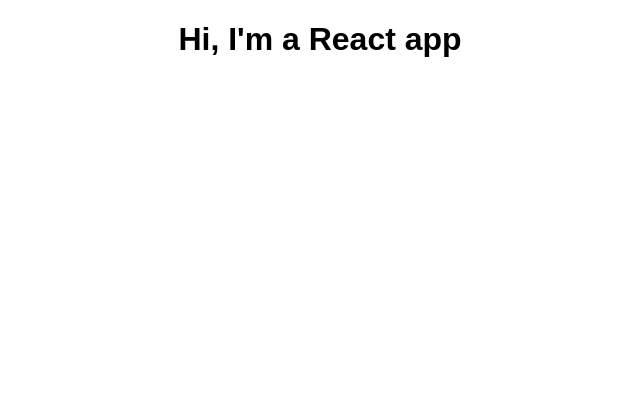
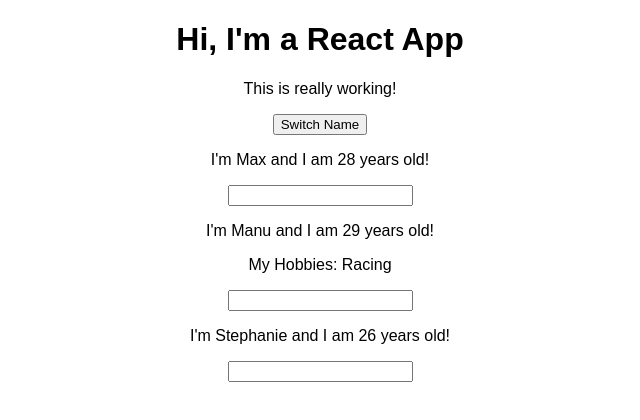
Before and after one commit to jiangmichael1/React-Refresher-Course, a React (Create React App) app in the folder react-complete-guide/: page / in a window 1280 px wide. Shown: the top 420 px of the page, without its empty margins (320-960 px from the left). Built offline with nearby package versions, Linux system fonts and the light colour scheme.

Commit message:
2-Way binding using inputs

```diff
--- a/react-complete-guide/package.json
+++ b/react-complete-guide/package.json
@@ -12,5 +12,9 @@
     "build": "react-scripts build",
     "test": "react-scripts test --env=jsdom",
     "eject": "react-scripts eject"
+  },
+  "devDependencies": {
+    "eslint": "^7.12.1",
+    "eslint-plugin-react": "^7.21.5"
   }
 }
--- a/react-complete-guide/src/App.js
+++ b/react-complete-guide/src/App.js
@@ -1,13 +1,63 @@
 import React, { Component } from 'react';
 import './App.css';
+import Person from './Person/Person';
 
 class App extends Component {
+  state = {
+    persons: [
+      { name: 'Max', age: 28 },
+      { name: 'Manu', age: 29 },
+      { name: 'Stephanie', age: 26 }
+    ],
+    otherState: 'some other value'
+  };
+
+  switchNameHandler = (newName) => {
+    // console.log('Was clicked!');
+    // DON'T DO THIS: this.state.persons[0].name = 'Maximilian';
+    this.setState({
+      persons: [
+        { name: newName, age: 28 },
+        { name: 'Manu', age: 29 },
+        { name: 'Stephanie', age: 27 }
+      ]
+    });
+  };
+
+  nameChangedHandler = (e) => {
+    this.setState({
+      persons: [
+        { name: 'Max', age: 28 },
+        { name: e.target.value, age: 25 },
+        { name: 'Stephanie', age: 27 }
+      ]
+    });
+  }
+
   render() {
     return (
       <div className="App">
-       <h1>Hi, I'm a React app</h1>
+        <h1>Hi, I'm a React App</h1>
+        <p>This is really working!</p>
+        <button onClick={() => this.switchNameHandler('Maximillian!!')}>Switch Name</button>
+        <Person
+          name={this.state.persons[0].name}
+          age={this.state.persons[0].age}
+        />
+        <Person
+          name={this.state.persons[1].name}
+          age={this.state.persons[1].age}
+          click={this.switchNameHandler.bind(this, 'Max!')}
+          changed={this.nameChangedHandler}
+          >My Hobbies: Racing
+        </Person>
+        <Person
+          name={this.state.persons[2].name}
+          age={this.state.persons[2].age}
+        />
       </div>
     );
+    // return React.createElement('div', {className: 'App'}, React.createElement('h1', null, 'Does this work now?'));
   }
 }
 
--- /dev/null
+++ b/react-complete-guide/src/Person/Person.js
@@ -0,0 +1,13 @@
+import React from 'react';
+
+const person = ( props ) => {
+    return (
+        <div>
+            <p onClick={props.click}>I'm {props.name} and I am {props.age} years old!</p>
+            <p>{props.children}</p>
+            <input type="text" onChange={props.changed} />
+        </div>
+    )
+};
+
+export default person;
```
Also changed, not shown: react-complete-guide/.eslintrc.js (added), 1 other file (tests, documents, lock files or other folders).
